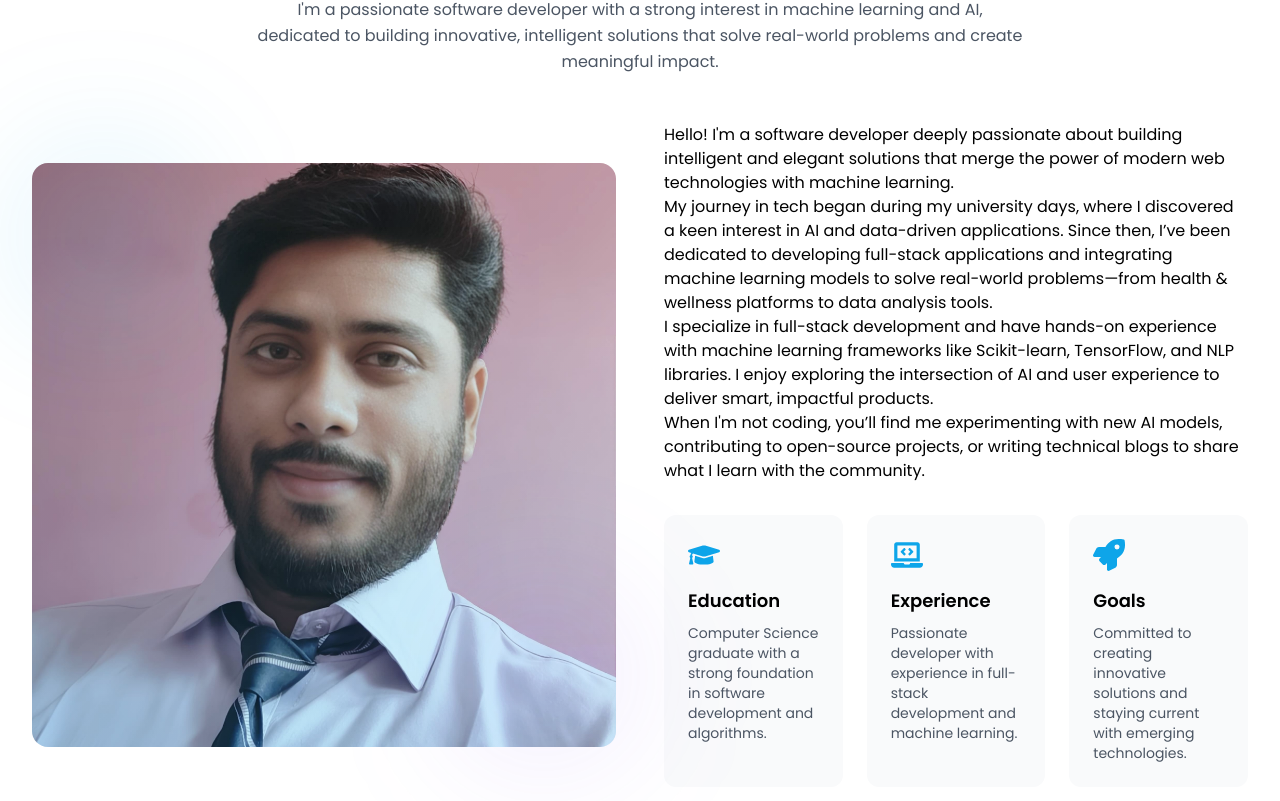
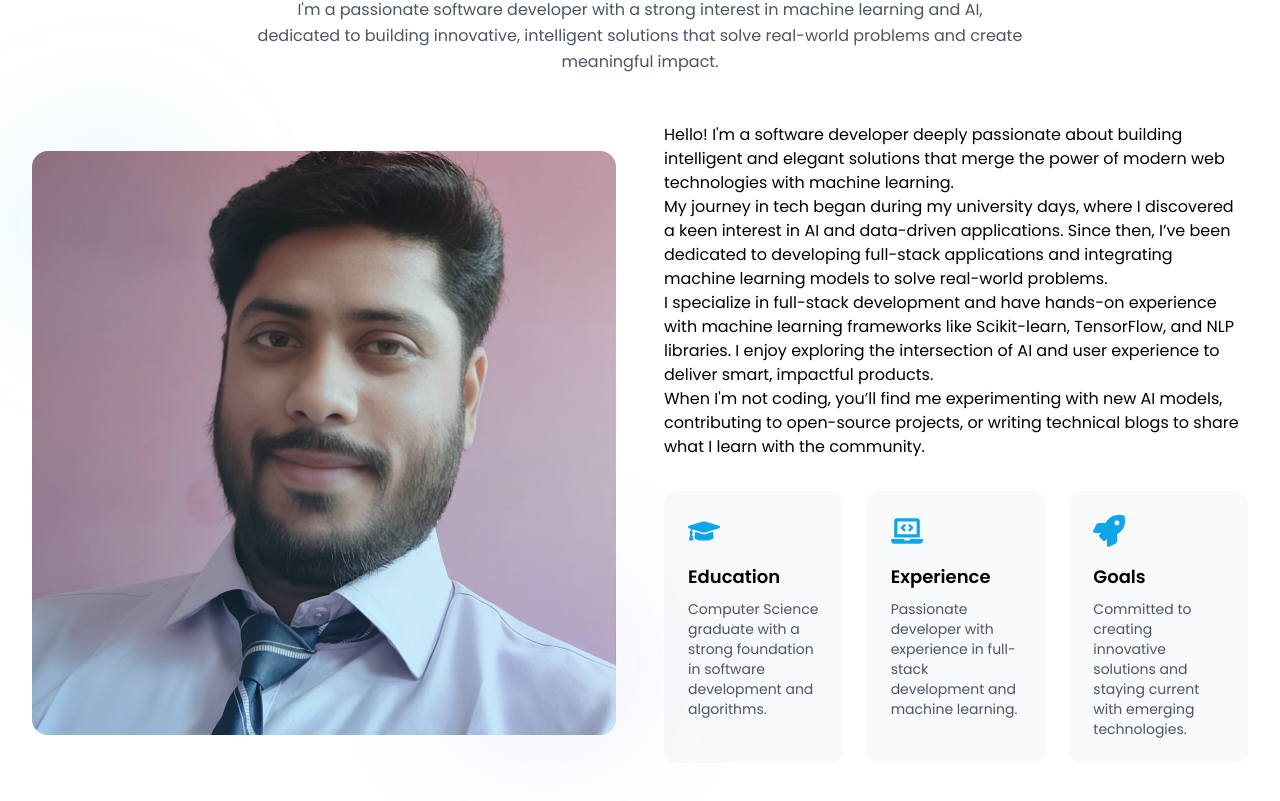
Before and after one commit to Viveknathtiwari01/Portfolio-Vivek, a Next.js app: page / in a window 1280 px wide. Shown: the part 1051-1852 px from the top of the page. Built offline with nearby package versions, Linux system fonts and the light colour scheme; no server answers.

Commit message:
about changed

```diff
--- a/src/components/About.tsx
+++ b/src/components/About.tsx
@@ -84,7 +84,7 @@ const About = () => {
                 Hello! I'm a software developer deeply passionate about building intelligent and elegant solutions that merge the power of modern web technologies with machine learning.
               </p>
               <p>
-                My journey in tech began during my university days, where I discovered a keen interest in AI and data-driven applications. Since then, I’ve been dedicated to developing full-stack applications and integrating machine learning models to solve real-world problems—from health & wellness platforms to data analysis tools.
+                My journey in tech began during my university days, where I discovered a keen interest in AI and data-driven applications. Since then, I’ve been dedicated to developing full-stack applications and integrating machine learning models to solve real-world problems.
               </p>
               <p>
                 I specialize in full-stack development and have hands-on experience with machine learning frameworks like Scikit-learn, TensorFlow, and NLP libraries. I enjoy exploring the intersection of AI and user experience to deliver smart, impactful products.
```
